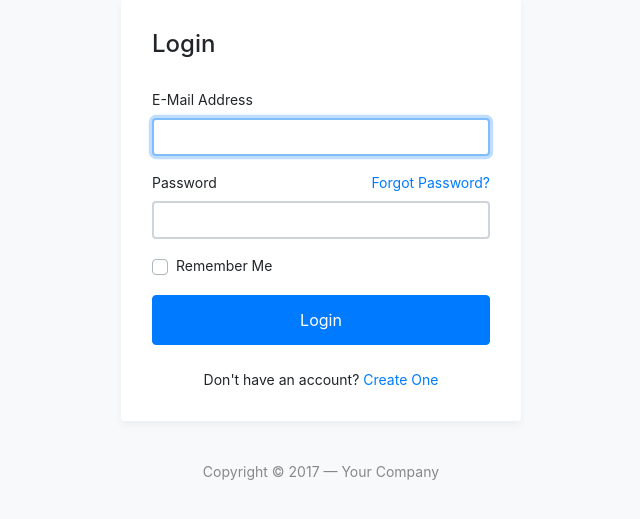
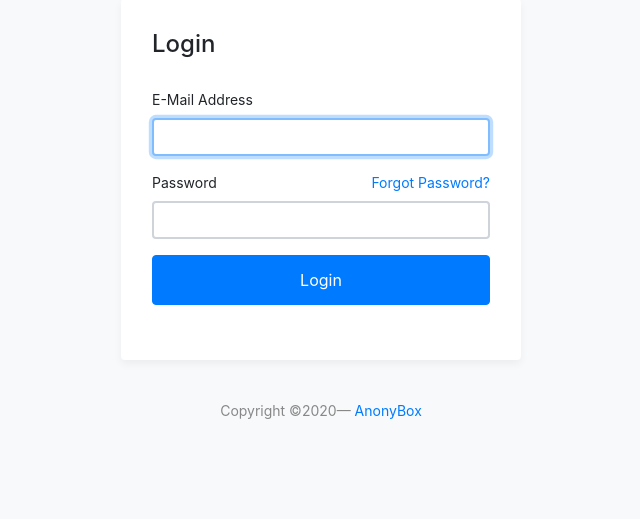
Before and after one commit to kaliomar/Anonybox, a Flask app: page / in a window 1280 px wide. Shown: the part 171-690 px from the top of the page, without its empty margins (319-959 px from the left). Run offline with Flask 2, Linux system fonts and the light colour scheme; some libraries are stand-ins or nearby versions.

Commit message:
Add files via upload

```diff
--- a/Py/Client/web/templates/index.html
+++ b/Py/Client/web/templates/index.html
@@ -2,7 +2,7 @@
 <html lang="en">
 <head>
 	<meta charset="utf-8">
-	<meta name="author" content="Knassar702">
+	<meta name="author" content="Anonybox Dev">
 	<meta name="viewport" content="width=device-width,initial-scale=1">
 	<title>Anonybox Login Page</title>
 	<link rel="stylesheet" href="https://stackpath.bootstrapcdn.com/bootstrap/4.3.1/css/bootstrap.min.css" integrity="sha384-ggOyR0iXCbMQv3Xipma34MD+dH/1fQ784/j6cY/iJTQUOhcWr7x9JvoRxT2MZw1T" crossorigin="anonymous">
@@ -42,10 +42,6 @@
 								</div>
 
 								<div class="form-group">
-									<div class="custom-checkbox custom-control">
-										<input type="checkbox" name="remember" id="remember" class="custom-control-input">
-										<label for="remember" class="custom-control-label">Remember Me</label>
-									</div>
 								</div>
 								<input type="hidden" name="csrf_token" value="{{ csrf_token() }}"/>
 								<div class="form-group m-0">
@@ -54,13 +50,15 @@
 									</button>
 								</div>
 								<div class="mt-4 text-center">
-									Don't have an account? <a href="register.html">Create One</a>
 								</div>
 							</form>
 						</div>
 					</div>
 					<div class="footer">
-						Copyright &copy; 2017 &mdash; Your Company
+						<script type="text/javascript">
+							var d = new Date();
+							document.write('Copyright &copy;'+d.getFullYear()+'&mdash; <a href="https://github.com/Praudyogikee-org/Anonybox">AnonyBox</a>');
+						</script>
 					</div>
 				</div>
 			</div>
```
